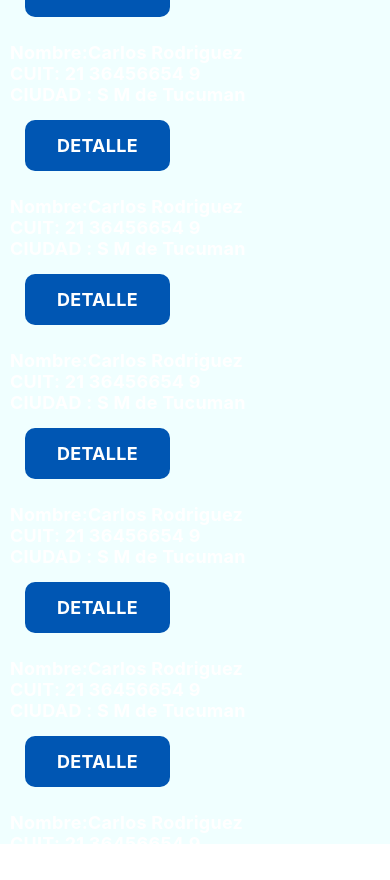
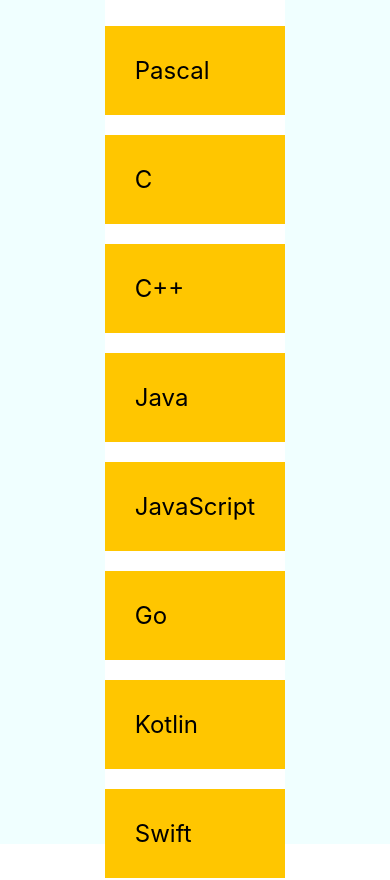
Before and after one commit to carlosrodriguez2020/app-react-n, a React Native app: screen / in a window 390 px wide. Shown: the top 880 px of the page. Built offline with nearby package versions, Linux system fonts and the light colour scheme.

Commit message:
app funcionando mapeo componente Customers

```diff
--- a/src/components/customers/infraStructure/Customer.tsx
+++ b/src/components/customers/infraStructure/Customer.tsx
@@ -46,7 +46,7 @@
     lineHeight: 21,
     fontWeight: "bold",
     letterSpacing: 0.25,
-    color: "white",
+    color: "gray",
     // padding: 5,
   },
 });
--- a/src/components/customers/infraStructure/Customers.tsx
+++ b/src/components/customers/infraStructure/Customers.tsx
@@ -1,91 +1,50 @@
 import React from "react";
-import {
-  SafeAreaView,
-  View,
-  ScrollView,
-  StyleSheet,
-  StatusBar,
-} from "react-native";
-import Customer from "./Customer";
+import { View, Text, StyleSheet, ScrollView, FlatList } from "react-native";
+const Customers = () => {
+  const languages = [
+    { name: "Pascal", key: "1" },
+    { name: "C", key: "2" },
+    { name: "C++", key: "3" },
+    { name: "Java", key: "4" },
+    { name: "JavaScript", key: "5" },
+    { name: "Go", key: "6" },
+    { name: "Kotlin", key: "7" },
+    { name: "Swift", key: "8" },
+  ];
 
-const Customers = () => {
   return (
-    <SafeAreaView style={style.scroll}>
-      <ScrollView style={style.scrollView}>
-        <View style={style.container}>
-          <Customer></Customer>
-          <Customer></Customer>
-          <Customer></Customer>
-          <Customer></Customer>
-          <Customer></Customer>
-          <Customer></Customer>
-          <Customer></Customer>
-          <Customer></Customer>
-          <Customer></Customer>
-          <Customer></Customer>
-          <Customer></Customer>
-          <Customer></Customer>
-          <Customer></Customer>
-          <Customer></Customer>
-          <Customer></Customer>
-          <Customer></Customer>
-          <Customer></Customer>
-          <Customer></Customer>
-          <Customer></Customer>
-          <Customer></Customer>
-          <Customer></Customer>
-          <Customer></Customer>
-          <Customer></Customer>
-          <Customer></Customer>
-          <Customer></Customer>
-          <Customer></Customer>
-          <Customer></Customer>
-          <Customer></Customer>
-          <Customer></Customer>
-          <Customer></Customer>
-          <Customer></Customer>
-          <Customer></Customer>
-          <Customer></Customer>
-          <Customer></Customer>
-          <Customer></Customer>
-        </View>
-      </ScrollView>
-    </SafeAreaView>
+    <View style={styles.container}>
+      <FlatList
+        data={languages}
+        renderItem={({ item }) => <Text style={styles.item}>{item.name}</Text>}
+      />
+    </View>
+
+    // <View style={styles.container}>
+    //   <ScrollView>
+    //     {languages.map((lang) => (
+    //       <View key={lang.key}>
+    //         <Text style={styles.item}>{lang.name}</Text>
+    //       </View>
+    //     ))}
+    //   </ScrollView>
+    // </View>
   );
 };
-const style = StyleSheet.create({
+
+const styles = StyleSheet.create({
   container: {
-    flexDirection: "column",
-    // flexWrap: "wrap",
-    // alignItems: "center",
-    // alignContent: "center",
+    flex: 1,
+    backgroundColor: "#fff",
+    paddingTop: 40,
+    // paddingHorizontal: 20,
   },
-  scroll: {
-    flex: 1,
-    paddingTop: StatusBar.currentHeight,
+  item: {
+    marginTop: 20,
+    padding: 30,
+    backgroundColor: "#ffc600",
+    fontSize: 24,
   },
-
-  scrollView: {
-    marginHorizontal: 5,
-  },
-
-  // btnStyle: {
-  //   alignItems: "center",
-  //   justifyContent: "center",
-  //   paddingVertical: 15,
-  //   paddingHorizontal: 32,
-  //   borderRadius: 10,
-  //   elevation: 3,
-  //   backgroundColor: "#0056b3",
-  //   margin: 15,
-  // },
-  // text: {
-  //   fontSize: 18,
-  //   lineHeight: 21,
-  //   fontWeight: "bold",
-  //   letterSpacing: 0.25,
-  //   color: "white",
-  // },
 });
 
 export default Customers;
```
